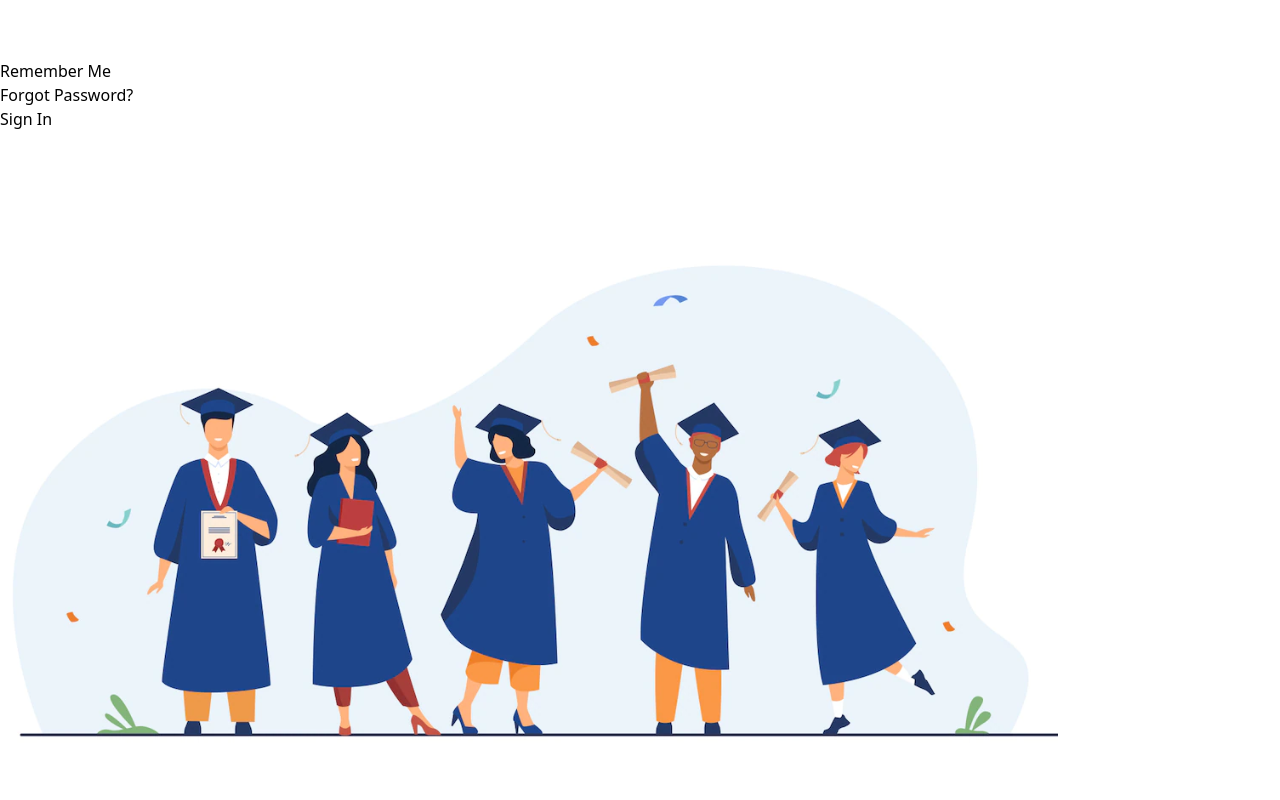
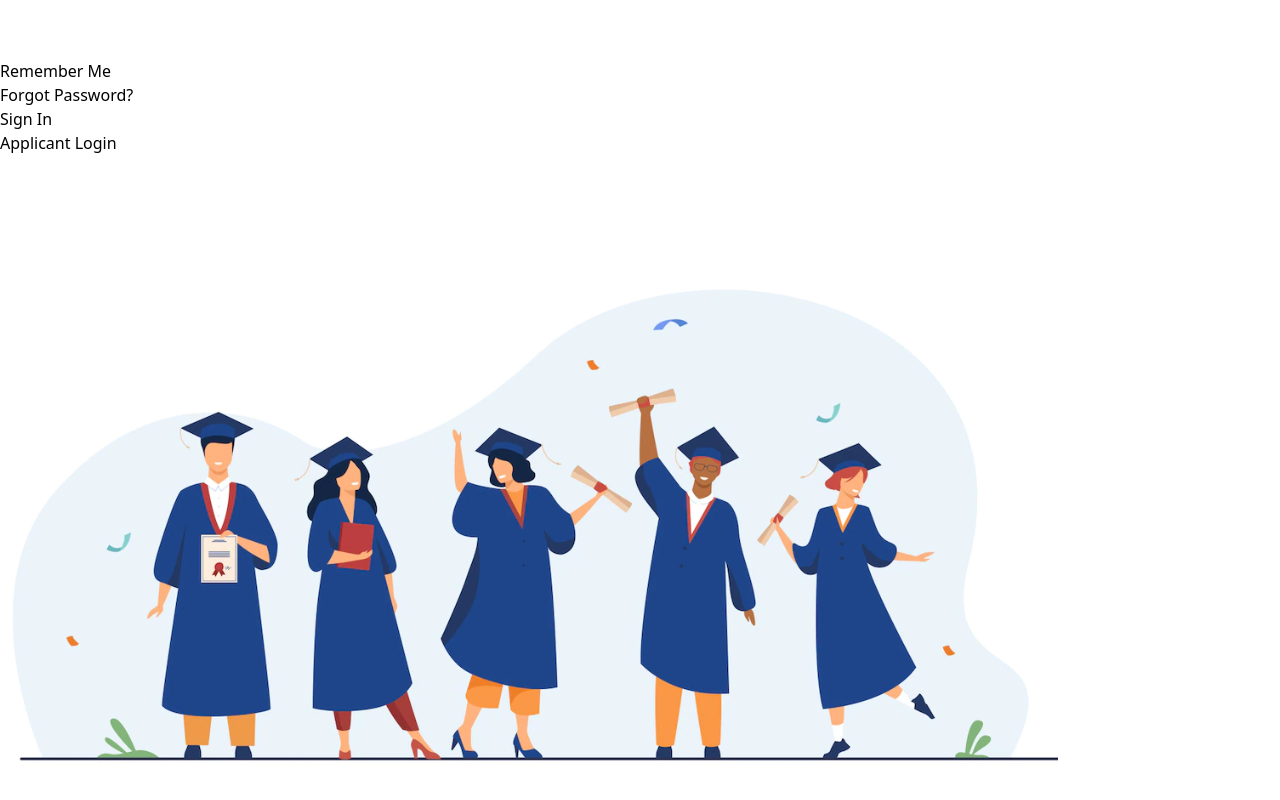
Before and after one commit to upstar7/university, a React (Vite) app: page / in a window 1280 px wide. Shown: the part 1438-2238 px from the top of the page. Built offline with nearby package versions, Linux system fonts and the light colour scheme; what @material-tailwind/react would draw is missing.

Commit message:
applicant-login

```diff
--- a/src/pages/auth/sign-in.jsx
+++ b/src/pages/auth/sign-in.jsx
@@ -56,6 +56,9 @@ export function SignIn() {
                 Sign In
               </Button>
             </Link>
+            <Link to="">
+              <p className="p-6 text-center text-[#280559] underline text-normal">Applicant Login</p>
+            </Link>
           </div>
         </div>
         <div className="ml-[100px] w-[1058px] lg-max:hidden">
```
